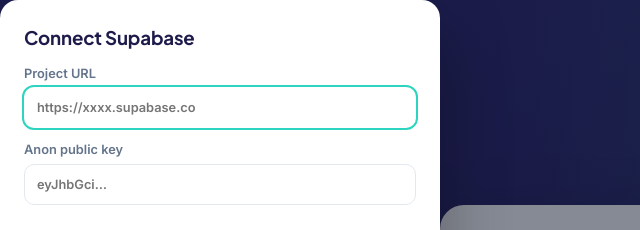
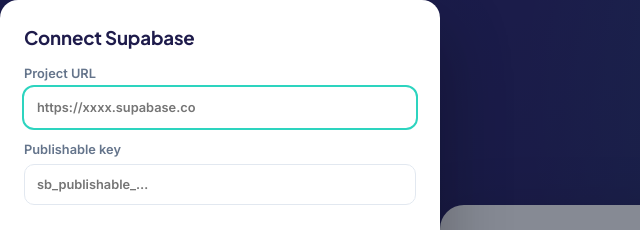
Before and after one commit to marketingmonk777/marketingmonk, a plain HTML site: page app/index.html in a window 1280 px wide. Both pictures are taken after a click on the link "Connect your Supabase project". Shown: the top 230 px of the page, 0-640 px from the left. Drawn offline with nearby package versions, Linux system fonts and the light colour scheme.

Commit message:
Use Supabase publishable key wording

```diff
--- a/app/index.html
+++ b/app/index.html
@@ -186,7 +186,7 @@
       </div>
       <div class="panel">
         <h3>Supabase connection</h3>
-        <p class="muted small">Paste your project URL and anon public key (Supabase → Project Settings → API). They're stored only in this browser.</p>
+        <p class="muted small">Paste your Project URL and publishable key (Supabase → Connect, or Project Settings → API Keys). They're stored only in this browser.</p>
         <button class="btn btn-ghost btn-sm" id="settings-connect">Connect Supabase</button>
       </div>
       <div class="panel">
@@ -238,7 +238,7 @@
   <form method="dialog" id="connect-form">
     <h3>Connect Supabase</h3>
     <label>Project URL<input id="sb-url" placeholder="https://xxxx.supabase.co" required></label>
-    <label>Anon public key<input id="sb-key" placeholder="eyJhbGci…" required></label>
+    <label>Publishable key<input id="sb-key" placeholder="sb_publishable_…" required></label>
     <div class="drawer-actions"><button class="btn btn-sm" value="save">Save &amp; reload</button><button class="btn btn-ghost btn-sm" value="cancel" formnovalidate>Cancel</button><button class="btn btn-danger btn-sm" value="clear" formnovalidate>Disconnect</button></div>
   </form>
 </dialog>
```
Also changed, not shown: 1 other file.
